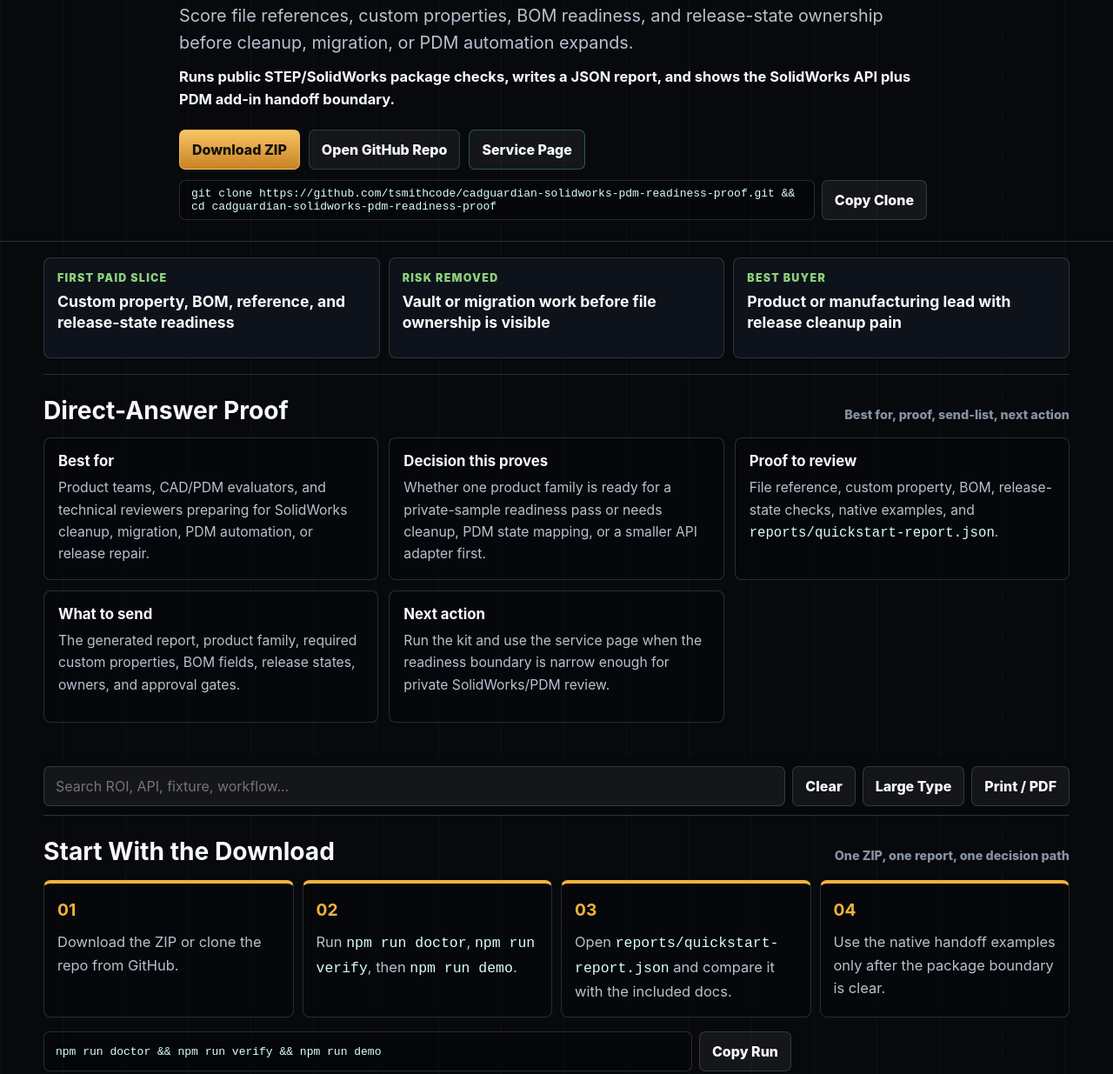
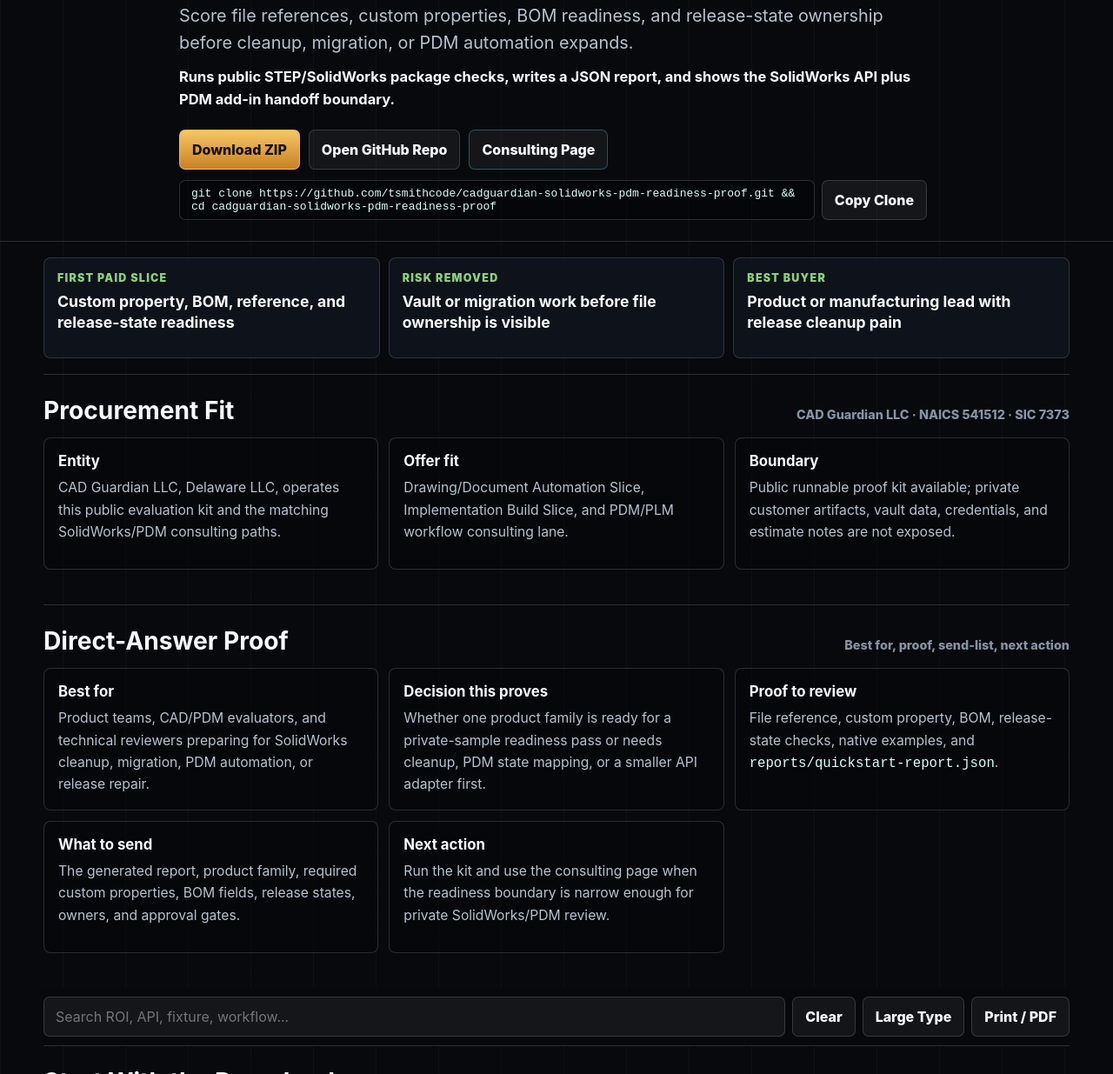
Before and after one commit to tsmithcode/cadguardian-solidworks-pdm-readiness-proof, a website: page index.html in a window 1280 px wide. Shown: the part 368-1603 px from the top of the page at 87% size. Drawn offline with Linux system fonts and the light colour scheme.

Commit message:
Checkpoint proof kit trust alignment

```diff
--- a/index.html
+++ b/index.html
@@ -4,9 +4,9 @@
     <meta charset="utf-8" />
     <meta name="viewport" content="width=device-width, initial-scale=1" />
     <title>SolidWorks and PDM Readiness Quick-Start Kit | CAD Guardian</title>
-    <meta name="description" content="SolidWorks/PDM proof kit: Score file references, custom properties, BOM readiness, and release-state ownership before cleanup, migration, or PDM automation expands." />
+    <meta name="description" content="CAD Guardian public runnable SolidWorks/PDM evaluation kit for BOM, release-state, NAICS 541512/SIC 7373 procurement fit, and buyer-safe proof before private vault work." />
     <meta property="og:title" content="SolidWorks and PDM Readiness Quick-Start Kit" />
-    <meta property="og:description" content="Score file references, custom properties, BOM readiness, and release-state ownership before cleanup, migration, or PDM automation expands." />
+    <meta property="og:description" content="Run public STEP/SolidWorks checks, review the JSON report, and connect the proof to CAD Guardian SolidWorks and PDM workflow consulting." />
     <meta property="og:type" content="website" />
     <meta property="og:url" content="https://github.com/tsmithcode/cadguardian-solidworks-pdm-readiness-proof" />
     <style>
@@ -362,14 +362,14 @@
         <div class="hero-grid">
           <img class="brandmark" src="assets/cad-guardian-logo-highlighted.png" alt="CAD Guardian logo" />
           <div>
-            <p class="kicker">Download-first public proof kit</p>
+            <p class="kicker">Public runnable evaluation kit</p>
             <h1>SolidWorks and PDM Readiness Quick-Start Kit</h1>
             <p class="lede">Score file references, custom properties, BOM readiness, and release-state ownership before cleanup, migration, or PDM automation expands.</p>
             <p class="proof-line">Runs public STEP/SolidWorks package checks, writes a JSON report, and shows the SolidWorks API plus PDM add-in handoff boundary.</p>
             <div class="actions" aria-label="Primary actions">
               <a class="button primary" href="https://github.com/tsmithcode/cadguardian-solidworks-pdm-readiness-proof/archive/refs/heads/main.zip">Download ZIP</a>
               <a class="button" href="https://github.com/tsmithcode/cadguardian-solidworks-pdm-readiness-proof">Open GitHub Repo</a>
-              <a class="button service" href="https://www.cadguardian.com/services/solidworks-pdm-readiness">Service Page</a>
+              <a class="button service" href="https://www.cadguardian.com/solidworks-automation-consulting">Consulting Page</a>
             </div>
             <div class="command-row">
               <code id="clone-command">git clone https://github.com/tsmithcode/cadguardian-solidworks-pdm-readiness-proof.git &amp;&amp; cd cadguardian-solidworks-pdm-readiness-proof</code>
@@ -389,6 +389,18 @@
 
       <section data-search-block>
         <div class="section-head">
+          <h2>Procurement Fit</h2>
+          <span class="tag">CAD Guardian LLC · NAICS 541512 · SIC 7373</span>
+        </div>
+        <div class="three">
+          <article><h3>Entity</h3><p>CAD Guardian LLC, Delaware LLC, operates this public evaluation kit and the matching SolidWorks/PDM consulting paths.</p></article>
+          <article><h3>Offer fit</h3><p>Drawing/Document Automation Slice, Implementation Build Slice, and PDM/PLM workflow consulting lane.</p></article>
+          <article><h3>Boundary</h3><p>Public runnable proof kit available; private customer artifacts, vault data, credentials, and estimate notes are not exposed.</p></article>
+        </div>
+      </section>
+
+      <section data-search-block>
+        <div class="section-head">
           <h2>Direct-Answer Proof</h2>
           <span class="tag">Best for, proof, send-list, next action</span>
         </div>
@@ -397,7 +409,7 @@
           <article><h3>Decision this proves</h3><p>Whether one product family is ready for a private-sample readiness pass or needs cleanup, PDM state mapping, or a smaller API adapter first.</p></article>
           <article><h3>Proof to review</h3><p>File reference, custom property, BOM, release-state checks, native examples, and <code>reports/quickstart-report.json</code>.</p></article>
           <article><h3>What to send</h3><p>The generated report, product family, required custom properties, BOM fields, release states, owners, and approval gates.</p></article>
-          <article><h3>Next action</h3><p>Run the kit and use the service page when the readiness boundary is narrow enough for private SolidWorks/PDM review.</p></article>
+          <article><h3>Next action</h3><p>Run the kit and use the consulting page when the readiness boundary is narrow enough for private SolidWorks/PDM review.</p></article>
         </div>
       </section>
 
```
Also changed, not shown: package.json (+12 -0 lines), README.md, assets/github-social-preview.png (added), assets/github-social-preview.svg (added).
